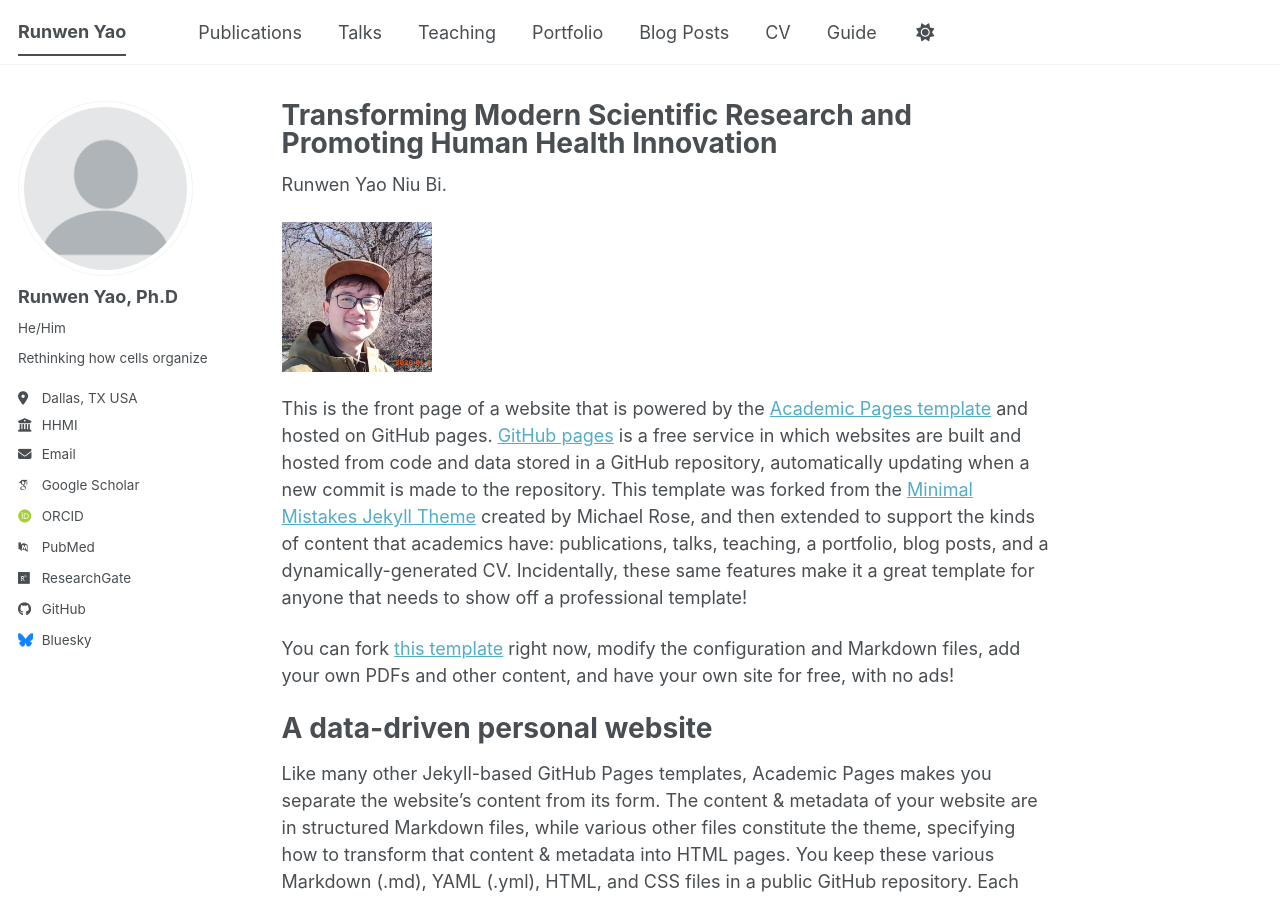
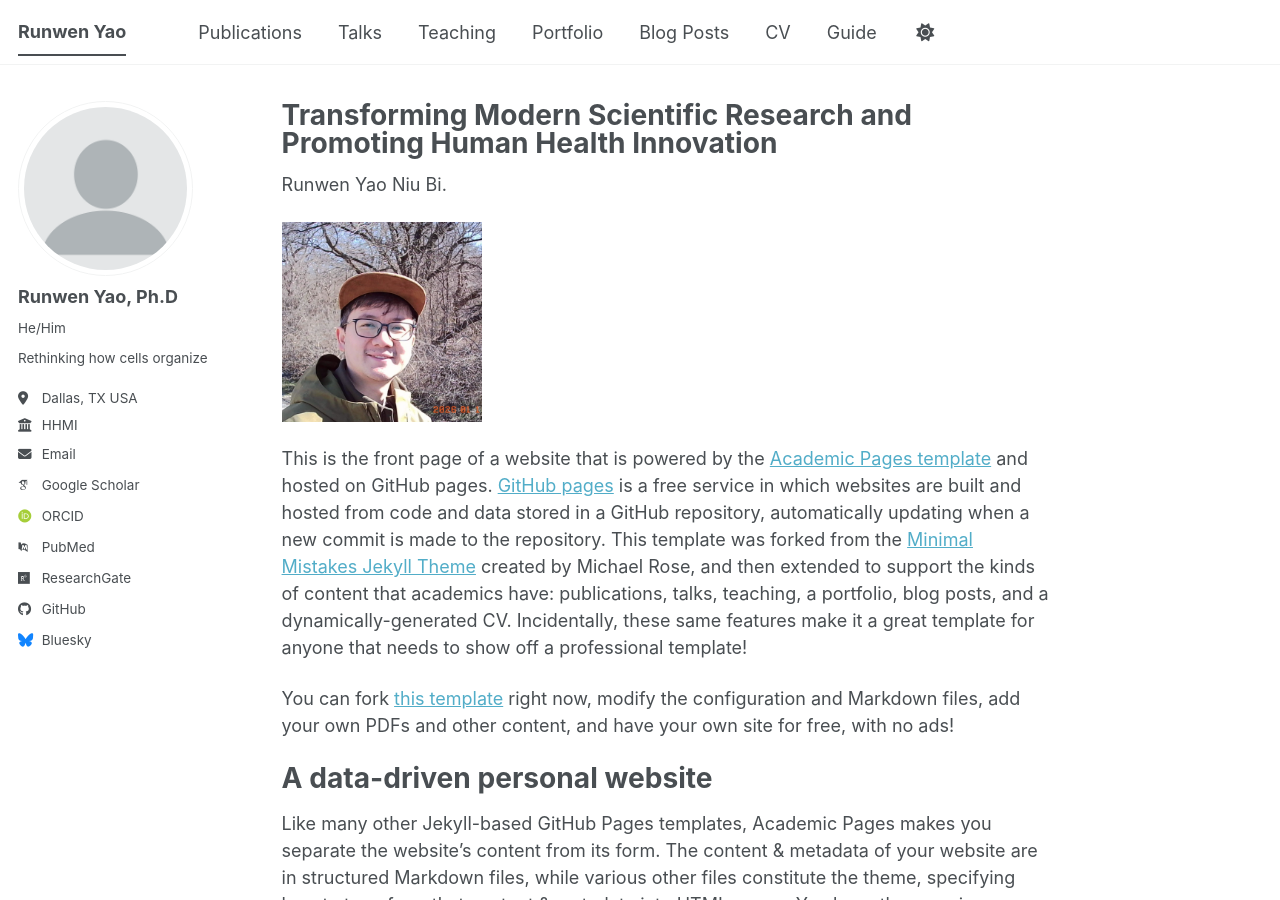
Before and after one commit to TK-Guan/TK-Guan.github.io, a Jekyll site: the page built from _pages/about.md, in a window 1280 px wide and 900 px high. Built offline with Jekyll 4.4.1, drawn with Linux system fonts in a browser that asks for light colours; some web fonts are replaced; a script bundle is joined from its source files by our own code; library files that are not in the unit come from our copies.

Commit message:
Replace Markdown image syntax with HTML tag
Updated image tag for RUNWEN YAO's picture with new attributes.

```diff
--- a/_pages/about.md
+++ b/_pages/about.md
@@ -9,7 +9,7 @@ redirect_from:
 
 Runwen Yao Niu Bi.
 
-![RUNWEN YAO's Picture](/images/TestHeadshot.jpeg){: width="150px"}
+<img src="/images/TestHeadshot.jpeg" alt="RUNWEN YAO's Picture" width="200" height="auto">
 
 This is the front page of a website that is powered by the [Academic Pages template](https://github.com/academicpages/academicpages.github.io) and hosted on GitHub pages. [GitHub pages](https://pages.github.com) is a free service in which websites are built and hosted from code and data stored in a GitHub repository, automatically updating when a new commit is made to the repository. This template was forked from the [Minimal Mistakes Jekyll Theme](https://mmistakes.github.io/minimal-mistakes/) created by Michael Rose, and then extended to support the kinds of content that academics have: publications, talks, teaching, a portfolio, blog posts, and a dynamically-generated CV. Incidentally, these same features make it a great template for anyone that needs to show off a professional template!
 
```
